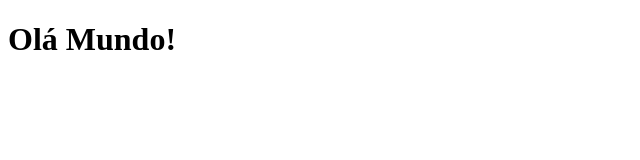
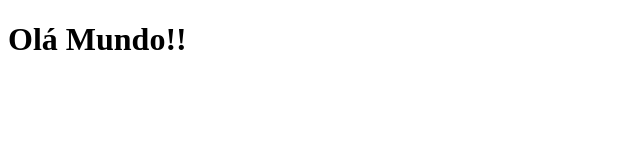
Before and after one commit to LeooGSantos/exercicio1-f, a plain HTML site: page index.html in a window 1280 px wide. Shown: the full height of the page, 0-640 px from the left. Drawn offline with Linux system fonts and the light colour scheme.

Commit message:
Pequena alteração no título-1.

```diff
--- a/index.html
+++ b/index.html
@@ -16,7 +16,7 @@ aqui temos o DTD do HTML5 -->
 
 	<!-- A tag <body> é onde todo o conteúdo será criado. -->
 	<body>
-		<h1>Olá Mundo!</h1>
+		<h1>Olá Mundo!!</h1>
 	</body>
 
 </html>
```
